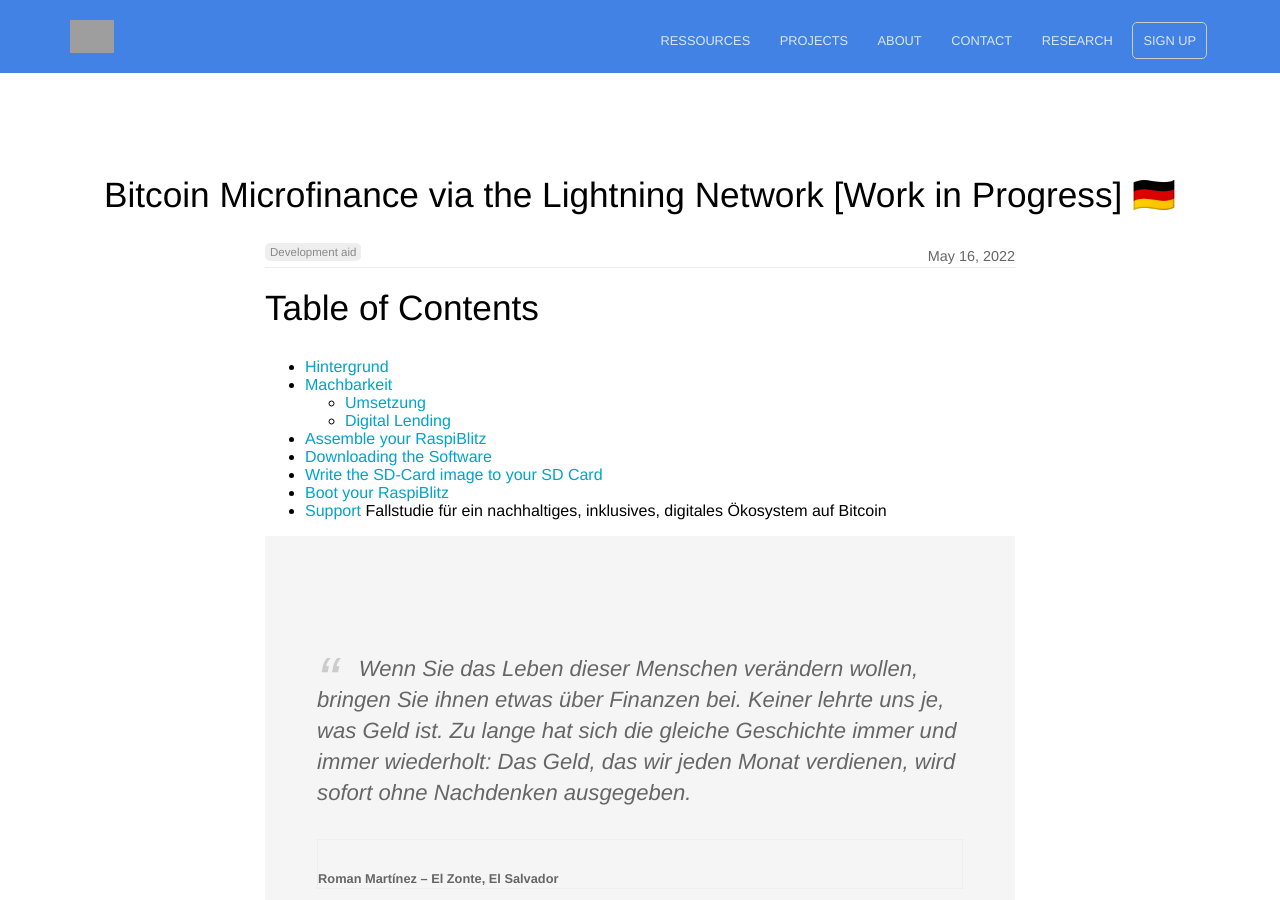
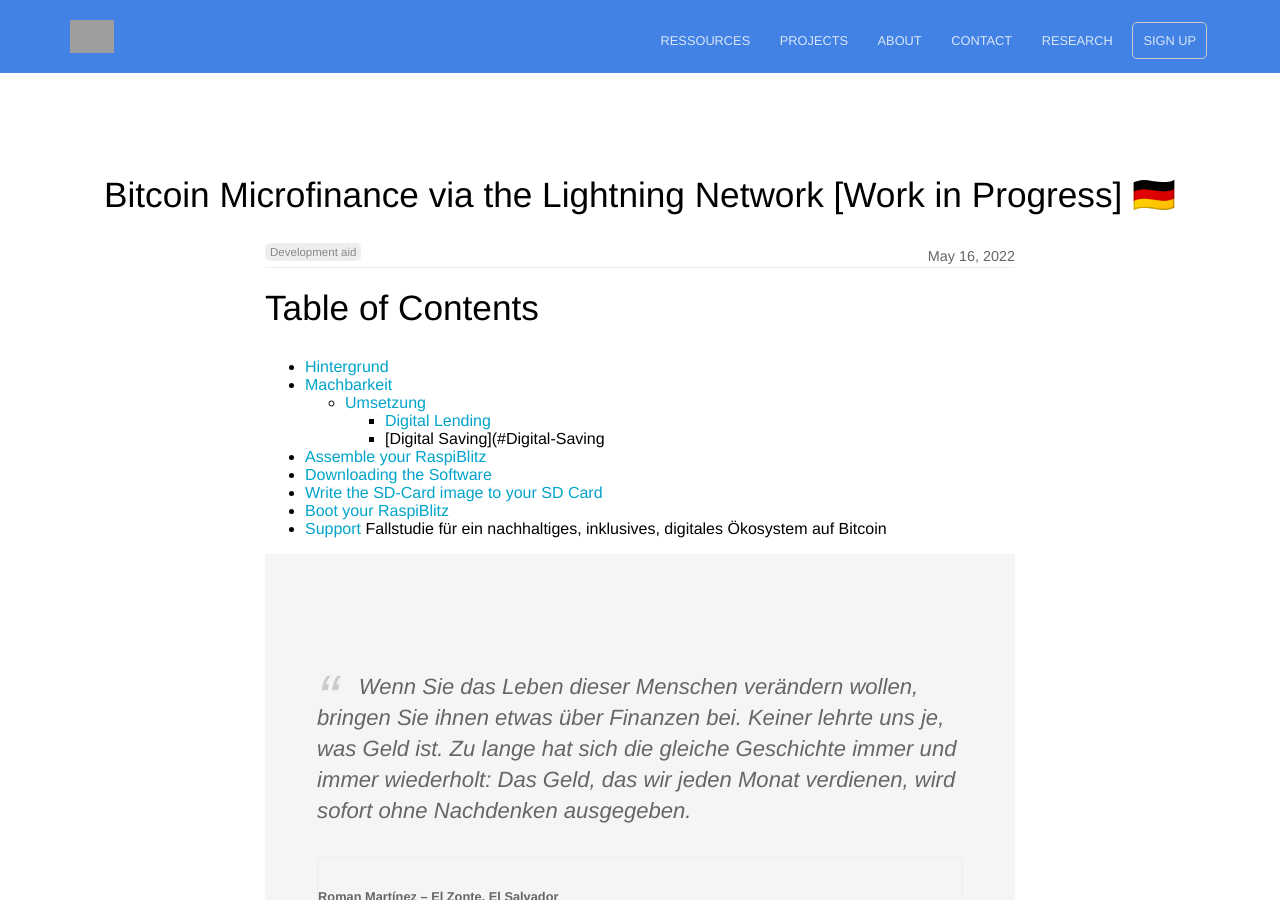
Before and after one commit to Bitcoin-InnovationHub/home, a Jekyll site: the page built from _posts/2022-05-16-bitcoin-microfinance.md, in a window 1280 px wide and 900 px high. Built offline with Jekyll 4.4.1, drawn with Linux system fonts in a browser that asks for light colours; grey boxes are pictures that could not be loaded.

Commit message:
Update 2022-05-16-bitcoin-microfinance.md

```diff
--- a/_posts/2022-05-16-bitcoin-microfinance.md
+++ b/_posts/2022-05-16-bitcoin-microfinance.md
@@ -10,7 +10,8 @@ Table of Contents
   - [Hintergrund](#Hintergrund)
   - [Machbarkeit](#Machbarkeit)
     - [Umsetzung](#Umsetzung)
-    - [Digital Lending](#Digital-Lending)
+    	- [Digital Lending](#Digital-Lending)
+    	- [Digital Saving](#Digital-Saving
   - [Assemble your RaspiBlitz](#assemble-your-raspiblitz)
   - [Downloading the Software](#downloading-the-software)
   - [Write the SD-Card image to your SD Card](#write-the-sd-card-image-to-your-sd-card)
```
